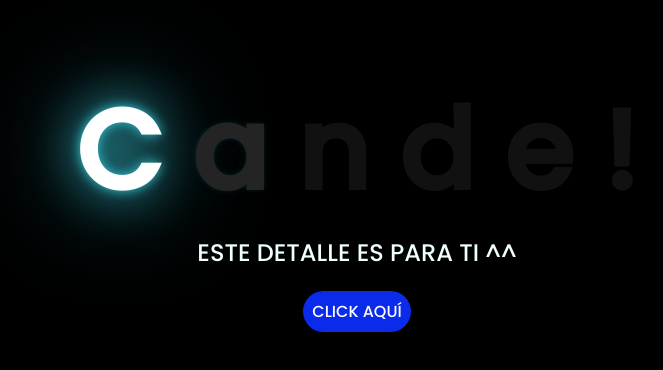
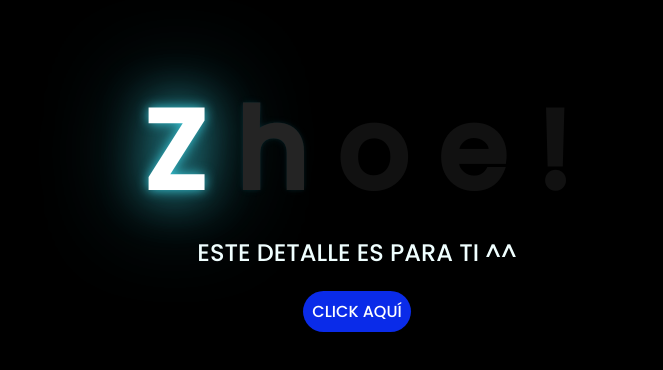
Before and after one commit to Sebareco/FlorAmarilla, a plain HTML site: page index.html in a window 1280 px wide. Shown: the part 136-506 px from the top of the page, without its empty margins (291-954 px from the left). Drawn offline with Linux system fonts and the light colour scheme.

Commit message:
Update index.html

```diff
--- a/index.html
+++ b/index.html
@@ -12,10 +12,9 @@
 
 <body>
     <div class="greetings">
-        <span>C</span>
-        <span>a</span>
-        <span>n</span>
-        <span>d</span>
+        <span>Z</span>
+        <span>h</span>
+        <span>o</span>
         <span>e</span>
 	<span>!</span>
     </div>
```
